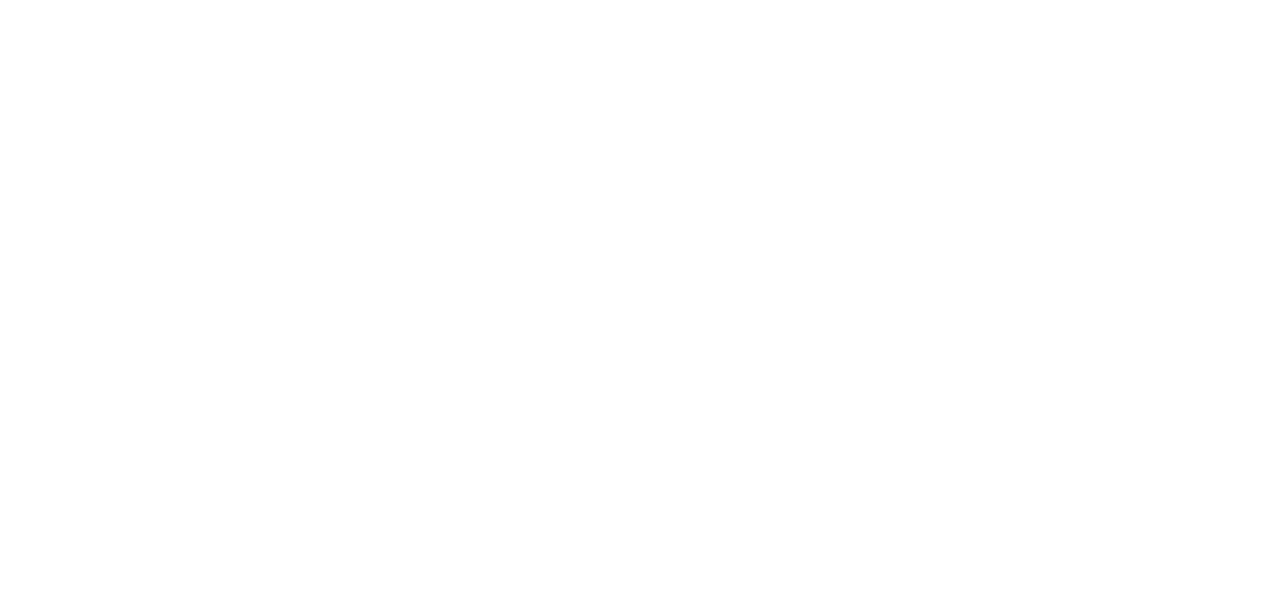
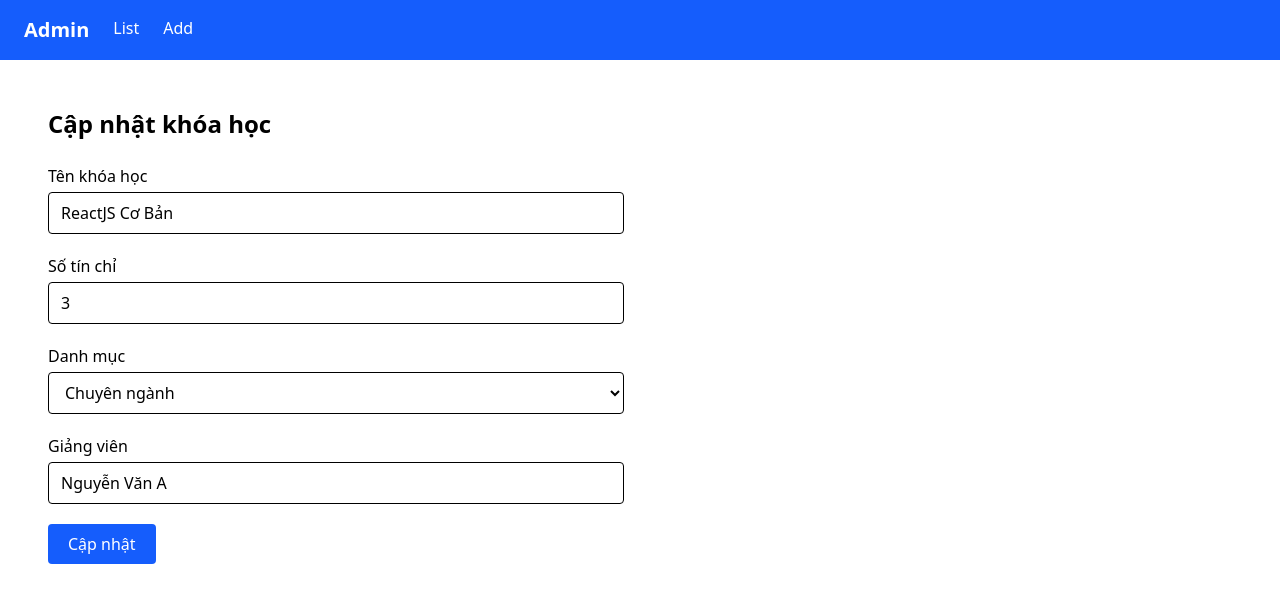
Before and after one commit to kiemhieu-hub/Typescript-WD20308, a React (Vite) app in the folder web502-typescript-base-main/: page /edit/1 in a window 1280 px wide. Before the commit this address had no page. Shown: the top 602 px of the page. Built offline with nearby package versions, Linux system fonts and the light colour scheme; data requests are answered from the project's data file.

Commit message:
update lab 6

```diff
--- a/web502-typescript-base-main/src/App.tsx
+++ b/web502-typescript-base-main/src/App.tsx
@@ -4,6 +4,7 @@ import  MainLayout from "./layouts/MainLayout";
 
 import ListPage from "./pages/List";
 import AddPage from "./pages/Add";
+
 
 function App() {
   return (
@@ -14,6 +15,7 @@ function App() {
       <Route element={<MainLayout />}>
         <Route path="/" element={<ListPage />} />
         <Route path="/add" element={<AddPage />} />
+        <Route path="/edit/:id" element={<AddPage />} />
       </Route>
     </Routes>
   );
--- a/web502-typescript-base-main/src/pages/Add.tsx
+++ b/web502-typescript-base-main/src/pages/Add.tsx
@@ -1,6 +1,7 @@
 import { useForm, SubmitHandler } from "react-hook-form";
 import axios from "axios";
-import { useNavigate } from "react-router-dom";
+import { useEffect } from "react";
+import { useNavigate, useParams } from "react-router-dom";
 
 type FormValues = {
   name: string;
@@ -11,27 +12,57 @@ type FormValues = {
 
 function AddPage() {
   const navigate = useNavigate();
+  const { id } = useParams(); // có id => edit
 
   const {
     register,
     handleSubmit,
+    reset,
     formState: { errors },
   } = useForm<FormValues>();
 
+
+  useEffect(() => {
+    if (!id) return;
+
+    const getDetail = async () => {
+      try {
+        const { data } = await axios.get(
+          `http://localhost:3000/courses/${id}`
+        );
+        reset(data); // đổ dữ liệu vào form
+      } catch (error) {
+        console.log(error);
+      }
+    };
+
+    getDetail();
+  }, [id, reset]);
+
+
   const onSubmit: SubmitHandler<FormValues> = async (data) => {
     try {
-      await axios.post("http://localhost:3000/courses", data);
-      alert("Thêm khóa học thành công ");
+      if (id) {
+
+        await axios.put(`http://localhost:3000/courses/${id}`, data);
+        alert("Cập nhật thành công");
+      } else {
+        await axios.post("http://localhost:3000/courses", data);
+        alert("Thêm khóa học thành công");
+      }
       navigate("/");
     } catch (error) {
       console.log(error);
-      alert("Thêm thất bại ");
+      alert("Thao tác thất bại");
     }
   };
 
   return (
     <div className="p-6">
-      <h1 className="text-2xl font-semibold mb-6">Thêm khóa học</h1>
+      <h1 className="text-2xl font-semibold mb-6">
+        {id ? "Cập nhật khóa học" : "Thêm khóa học"}
+      </h1>
+
       <form onSubmit={handleSubmit(onSubmit)} className="space-y-5 max-w-xl">
         <div>
           <label className="block font-medium mb-1">Tên khóa học</label>
@@ -39,18 +70,14 @@ function AddPage() {
             className="w-full border px-3 py-2 rounded"
             {...register("name", {
               required: "Tên khóa học không được để trống",
-               minLength: {
-                value: 3,
-                message: "Tên khóa học phải > 3 ký tự",
-              },
+              minLength: { value: 3, message: "Tên > 3 ký tự" },
             })}
           />
           {errors.name && (
-            <p className="text-red-500 text-sm">
-              {errors.name.message}
-            </p>
+            <p className="text-red-500 text-sm">{errors.name.message}</p>
           )}
         </div>
+
         <div>
           <label className="block font-medium mb-1">Số tín chỉ</label>
           <input
@@ -68,16 +95,13 @@ function AddPage() {
           )}
         </div>
 
-
         <div>
           <label className="block font-medium mb-1">Danh mục</label>
           <select
             className="w-full border px-3 py-2 rounded"
-            {...register("category", {
-              required: "Vui lòng chọn danh mục",
-            })}
+            {...register("category", { required: "Chọn danh mục" })}
           >
-            <option value="">-- Chọn danh mục --</option>
+            <option value="">-- Chọn --</option>
             <option value="Chuyên ngành">Chuyên ngành</option>
             <option value="Cơ sở">Cơ sở</option>
             <option value="Đại cương">Đại cương</option>
@@ -89,17 +113,13 @@ function AddPage() {
           )}
         </div>
 
-
         <div>
           <label className="block font-medium mb-1">Giảng viên</label>
           <input
             className="w-full border px-3 py-2 rounded"
             {...register("teacher", {
               required: "Tên giảng viên không được để trống",
-               minLength: {
-                value: 3,
-                message: "Tên giảng viên phải > 3 ký tự",
-              },
+              minLength: { value: 3, message: "Tên > 3 ký tự" },
             })}
           />
           {errors.teacher && (
@@ -108,9 +128,13 @@ function AddPage() {
             </p>
           )}
         </div>
+
         <button
           type="submit"
-          className="px-5 py-2 bg-blue-600 text-white rounded hover:bg-blue-700">Thêm mới</button>
+          className="px-5 py-2 bg-blue-600 text-white rounded"
+        >
+          {id ? "Cập nhật" : "Thêm mới"}
+        </button>
       </form>
     </div>
   );
--- a/web502-typescript-base-main/src/pages/List.tsx
+++ b/web502-typescript-base-main/src/pages/List.tsx
@@ -1,5 +1,6 @@
 import { useEffect, useState } from "react";
 import axios from "axios";
+import { Link } from "react-router-dom";
 
 type Course = {
   id: number;
@@ -31,7 +32,24 @@ function ListPage() {
     getAll();
   }, []);
 
-  // lấy danh sách teacher (unique)
+  const handleDelete = async (id: number) => {
+    const ok = window.confirm("Bạn có chắc chắn muốn xóa khóa học này không?");
+    if (!ok) return;
+
+    try {
+      await axios.delete(`http://localhost:3000/courses/${id}`);
+
+      // cập nhật lại state (không cần gọi lại API)
+      setCourses((prev) => prev.filter((c) => c.id !== id));
+
+      alert("Xóa khóa học thành công ✅");
+    } catch (error) {
+      console.log(error);
+      alert("Xóa thất bại ❌");
+    }
+  };
+
+  // lấy danh sách teacher
   const teachers = Array.from(
     new Set(courses.map((c) => c.teacher))
   );
@@ -60,7 +78,7 @@ function ListPage() {
     <div className="p-6">
       <h1 className="text-2xl font-semibold mb-6">Danh sách khóa học</h1>
 
-      {/* Search + Filter */}
+
       <div className="flex gap-4 mb-4">
         <input
           type="text"
@@ -90,7 +108,7 @@ function ListPage() {
         </select>
       </div>
 
-      {/* Table */}
+
       <div className="overflow-x-auto">
         <table className="w-full border border-gray-300 rounded-lg">
           <thead className="bg-gray-100">
@@ -113,7 +131,14 @@ function ListPage() {
                 <td className="px-4 py-2 border">{course.category}</td>
                 <td className="px-4 py-2 border">{course.teacher}</td>
                 <td className="px-4 py-2 border">
-                  Edit | Delete
+                  <Link to={`/edit/${course.id}`}>✏️</Link>
+                  <button
+                    onClick={() => handleDelete(course.id)}
+                    title="Xóa"
+                  >
+                    🗑️
+                  </button>
+
                 </td>
               </tr>
             ))}
@@ -129,17 +154,15 @@ function ListPage() {
         </table>
       </div>
 
-      {/* Pagination */}
       <div className="flex gap-2 mt-4">
         {Array.from({ length: totalPages }).map((_, index) => (
           <button
             key={index}
             onClick={() => setCurrentPage(index + 1)}
-            className={`px-3 py-1 border rounded ${
-              currentPage === index + 1
+            className={`px-3 py-1 border rounded ${currentPage === index + 1
                 ? "bg-blue-500 text-white"
                 : ""
-            }`}
+              }`}
           >
             {index + 1}
           </button>
@@ -147,6 +170,7 @@ function ListPage() {
       </div>
     </div>
   );
+
 }
 
 export default ListPage;
```
